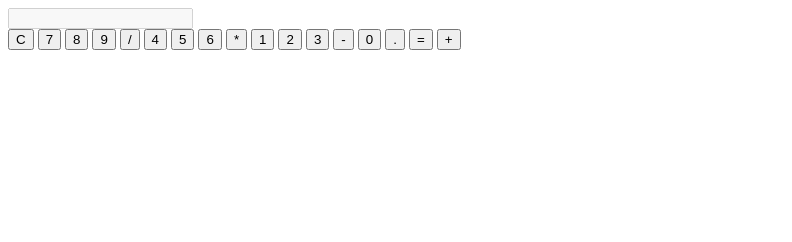
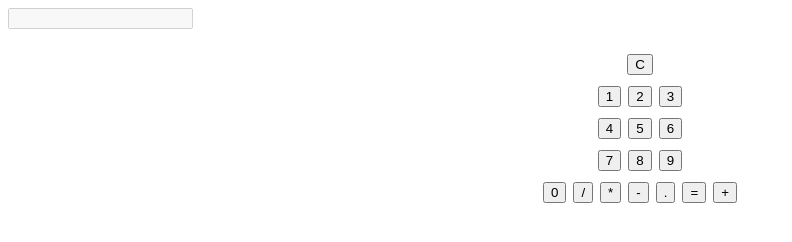
Before and after one commit to iamakinolu/Vanilla-Calculator, a plain HTML site: page index.html in a window 1280 px wide. Shown: the whole page, without its empty margins (0-792 px from the left). Drawn offline with Linux system fonts and the light colour scheme.

Commit message:
made buttons into rows.

```diff
--- a/index.html
+++ b/index.html
@@ -1,38 +1,42 @@
-<!DOCTYPE html>
+<!doctype html>
 <html lang="en">
   <head>
-    <meta charset="UTF-8">
-    <meta name="viewport" content="width=device-width, initial-scale=1.0">
-    <link rel="stylesheet" href="style.css">
+    <meta charset="UTF-8" />
+    <meta name="viewport" content="width=device-width, initial-scale=1.0" />
+    <link rel="stylesheet" href="style.css" />
     <script src="script.js"></script>
     <title>Calculator App</title>
     <section>
       <div class="calculator">
-            <input type="text" id="display" disabled>
+        <input type="text" id="display" disabled />
         <div class="buttons">
              <button onclick="clearDisplay()">C</button>
+            <div class="button-row">
+          <button onclick="appendToDisplay('1')">1</button>
+          <button onclick="appendToDisplay('2')">2</button>
+          <button onclick="appendToDisplay('3')">3</button>
+            </div>
+            <div class="button-row">
+          <button onclick="appendToDisplay('4')">4</button>
+          <button onclick="appendToDisplay('5')">5</button>
+          <button onclick="appendToDisplay('6')">6</button>
+            </div>
+            <div class="button-row">
           <button onclick="appendToDisplay('7')">7</button>
           <button onclick="appendToDisplay('8')">8</button>
           <button onclick="appendToDisplay('9')">9</button>
+            </div>
+            <div class="button-row">
+          <button onclick="appendToDisplay('0')">0</button>
           <button onclick="appendToDisplay('/')">/</button>
-                <button onclick="appendToDisplay('4')">4</button>
-                <button onclick="appendToDisplay('5')">5</button>
-                <button onclick="appendToDisplay('6')">6</button>
           <button onclick="appendToDisplay('*')">*</button>
-                <button onclick="appendToDisplay('1')">1</button>
-                <button onclick="appendToDisplay('2')">2</button>
-                <button onclick="appendToDisplay('3')">3</button>
           <button onclick="appendToDisplay('-')">-</button>
-                <button onclick="appendToDisplay('0')">0</button>
           <button onclick="appendToDisplay('.')">.</button>
           <button onclick="calculateResult()">=</button>
           <button onclick="appendToDisplay('+')">+</button>
         </div>
-
       </div>
     </section>
   </head>
-<body>
-
-</body>
+  <body></body>
 </html>
--- a/style.css
+++ b/style.css
@@ -1,5 +1,6 @@
-.button{
+.buttons{
     padding: 10px;
     margin: 5px;
-    font-size: 18px;
+    font-size: 28px;
+    text-align: center;
 }
```
Lines whose indentation alone changed are shown as unchanged.
